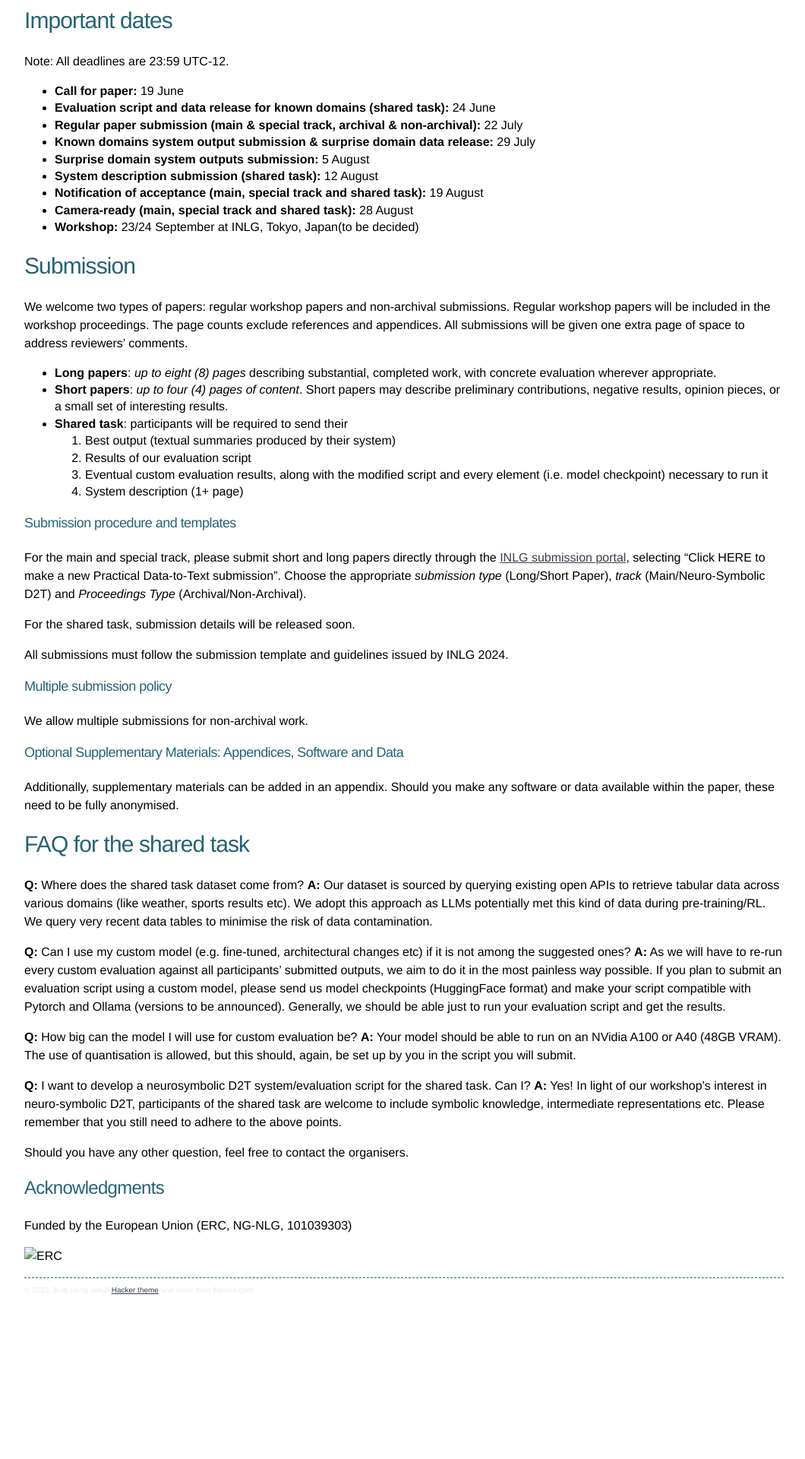
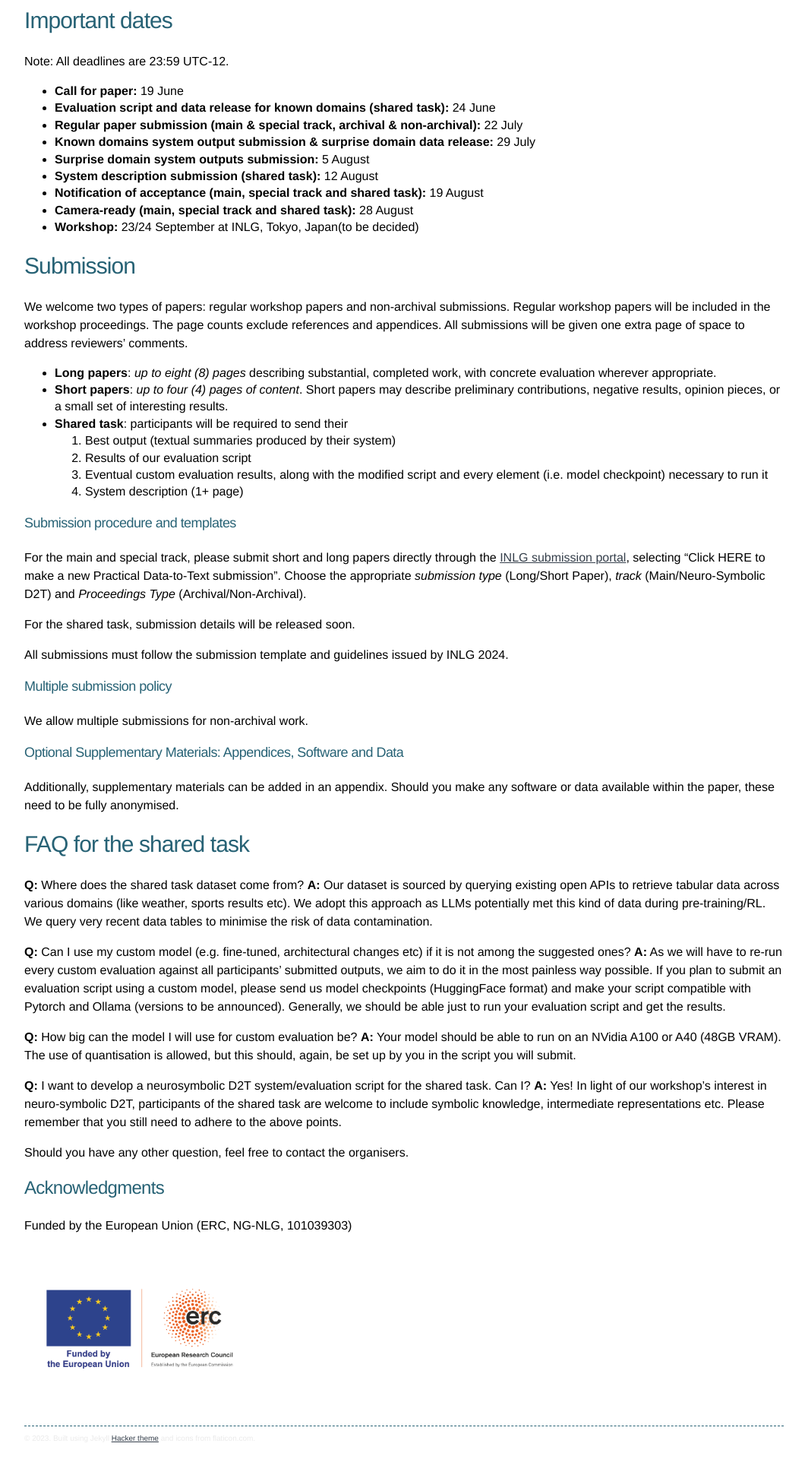
Before and after one commit to practicald2t/practicald2t.github.io, a Jekyll site: the page built from pages/cfp.md, in a window 1280 px wide. Shown: the part 1416-3336 px from the top of the page at 76% size, without its empty margins (108-1168 px from the left). Built offline with Jekyll 4.4.1, drawn with Linux system fonts in a browser that asks for light colours; before the commit the page ends 3141 px from its top, so only the background shows below that.

Commit message:
Update cfp.md

```diff
--- a/pages/cfp.md
+++ b/pages/cfp.md
@@ -108,7 +108,7 @@ Should you have any other question, feel free to contact the organisers.
 
 ## Acknowledgments
 <p>Funded by the European Union (ERC, NG-NLG, 101039303)</p>
-<img src="assets/images/erc.png" style="max-width: 300px;" alt="ERC">
+<img src="../assets/images/erc.png" style="max-width: 300px;" alt="ERC">
 
 <hr>
 <div class="footer">
```
